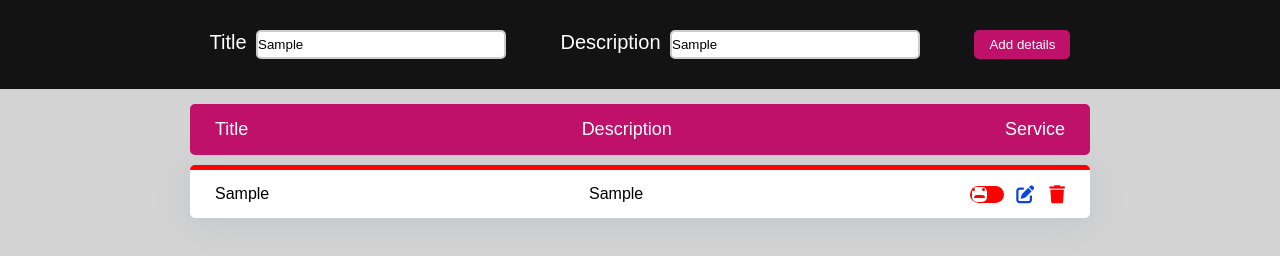
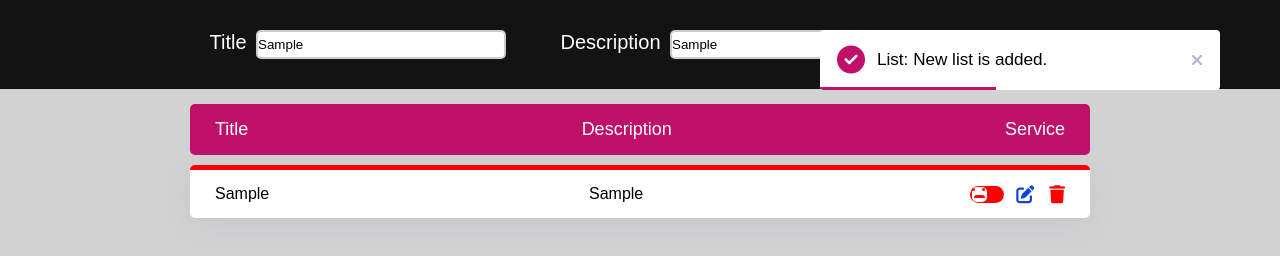
Before and after one commit to rakeshcooper/crud-javascript, a website built with webpack: page public/index.html in a window 1280 px wide. Both pictures are taken after typing "Sample", "Sample" into the empty fields and a click on the button "Add details". Built offline with nearby package versions, Linux system fonts and the light colour scheme.

Commit message:
new toast update

```diff
--- a/public/index.html
+++ b/public/index.html
@@ -20,6 +20,7 @@
 	    --error: #f24d4c;
 	    --warning: #e9bd0c;
 	    --info: #3498db;
+        --add: rgb(191, 16, 106);
         }
 
 
@@ -388,6 +389,10 @@
 	background: var(--info);
 }
 
+.toast.add::before, .btn#add {
+	background: var(--add);
+}
+
 .toast .column i {
 	font-size: 1.75rem;
 }
@@ -406,6 +411,10 @@
 
 .toast.info .column i {
 	color: var(--info);
+}
+
+.toast.add .column i {
+	color: var(--add);
 }
 
 .toast .column span {
--- a/src/index.js
+++ b/src/index.js
@@ -17,7 +17,8 @@ const handleSubmit = (event) => {
   event.preventDefault();
   if (input1.value.length <= 0 || input2.value.length <= 0) {
     console.log(input1.value.length);
-    alert("add details in both the field");
+    // alert("add details in both the field");
+    createToast("warning")
   } else {
     let formData = Object.fromEntries(new FormData(event.currentTarget));
     // formData["isDone"] = false;
@@ -32,6 +33,7 @@ const handleSubmit = (event) => {
     items = [];
     console.log("form-submitted");
     render(formSubmittedData);
+    createToast("add")
 
   }
 };
@@ -69,7 +71,6 @@ function edit(nodeListedit, modify1, modify2) {
       modify2.value = formSubmittedData[index].desc;
       uform.classList.add("u-show")
       ucon.classList.add("u-popup");
-      createToast("success")
     });
   });
 }
@@ -91,7 +92,9 @@ function done(nodeListdone, nodeList, newData) {
         tit[index].style.textDecoration = "line-through"
         nodeList[index].classList.add("green-status")
           console.log(formSubmittedData);
+          createToast("success")
         localStorage.setItem("Data",JSON.stringify(formSubmittedData))
+
       } else {
         formSubmittedData[index].isDone = false
         listDone.parentElement.style.textDecoration = ""
@@ -118,6 +121,7 @@ function deleteList(nodeListdel, formSubmittedData, nodeList, pList) {
       // debugger
       formSubmittedData.splice(index, 1);
       render(formSubmittedData);
+      createToast("error")
       console.log("After-Deleted :" + formSubmittedData + "index :" + index);
 
     });
@@ -158,6 +162,7 @@ const updateSubmit = (event) => {
     descriptionElement.innerText = obj.desc;
     uform.classList.remove("u-show")
     ucon.classList.remove("u-popup");
+    createToast("info")
   } else {
     throw new Error("No current item selected!");
 
@@ -196,20 +201,24 @@ const toastDetails = {
 	timer: 5000,
 	success: {
 		icon: "fa-circle-check",
-		text: "Success: This is a success toast."
+		text: "Success: Todo successfully completed."
 	},
 	error: {
-		icon: "fa-circle-xmark",
-		text: "Error: This is an error toast."
+		icon: "fa-solid fa-trash",
+		text: "Delete: Todo is deleted."
 	},
 	warning: {
 		icon: "fa-circle-exclamation",
-		text: "Warning: This is a warning toast."
+		text: "Warning: Please add the title and description."
 	},
 	info: {
 		icon: "fa-circle-info",
-		text: "Info: This is an information toast."
-	}
+		text: "Update: Todo is updated."
+	},
+  add:{
+    icon: "fa-circle-check",
+		text: "List: New list is added."
+  }
 }
 
 const removeToast = (toast) => {
```
